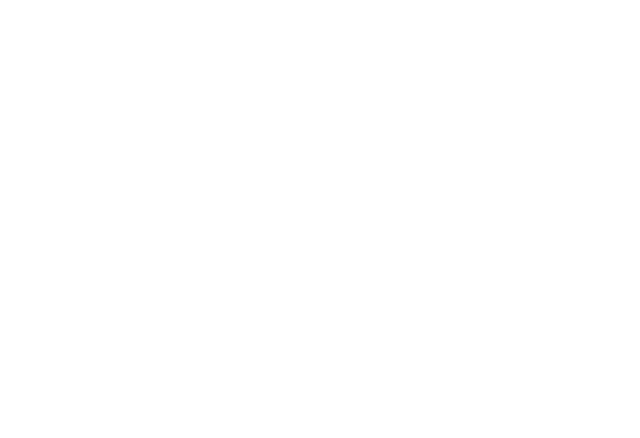
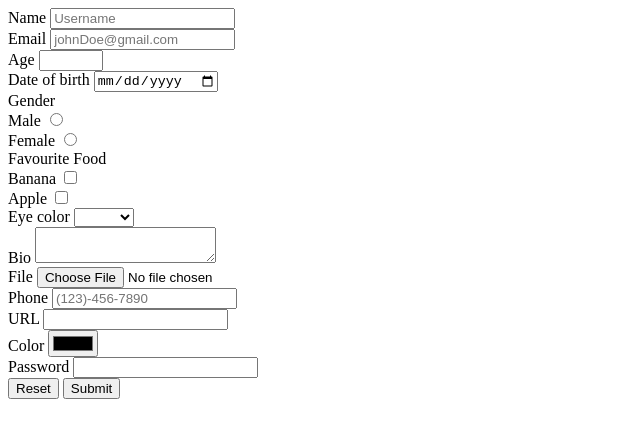
Before and after one commit to anandvpranavam/form2, a plain HTML site: page index.html in a window 1280 px wide. Shown: the whole page, without its empty margins (0-640 px from the left). Drawn offline with Linux system fonts and the light colour scheme.

Commit message:
reated a form outline and tried different input types

```diff
--- a/index.html
+++ b/index.html
@@ -1,11 +1,88 @@
 <!DOCTYPE html>
 <html lang="en">
+
 <head>
     <meta charset="UTF-8">
     <meta name="viewport" content="width=device-width, initial-scale=1.0">
     <title>My Form</title>
 </head>
+
 <body>
+    <form action="results.html" method="GET">
+        <div>
+            <label for="name">Name</label>
+            <input id="name" type="text" placeholder="Username" required>
+        </div>
+        <div>
+            <label for="email">Email</label>
+            <input id="email" type="email" placeholder="johnDoe@gmail.com" required>
+        </div>
+        <div>
+            <label for="age">Age</label>
+            <input id="age" type="number" min="1" max="100" required>
+        </div>
+        <div>
+            <label for="date">Date of birth</label>
+            <input id="date" type="date" min="1990-01-01" required>
+        </div>
+        <div>
+            Gender
+            <div>
+                <label for="male">Male</label>
+                <input id="male" name="gender" type="radio" value="male">
+            </div>
+            <div>
+                <label for="female">Female</label>
+                <input id="female" name="gender" type="radio" value="female">
+            </div>
+        </div>
+        <div>
+            Favourite Food
+            <div>
+                <label for="banana">Banana</label>
+                <input id="banana" name="banana" type="checkbox">
+            </div>
+            <div>
+                <label for="apple">Apple</label>
+                <input id="apple" name="apple" type="checkbox">
+            </div>
+        </div>
+        <div>
+            <label for="eyeColor">Eye color</label>
+            <select name="eyeColor" id="eyeColor">
+                <option> </option>
+                <option value="Brown">Brown</option>
+                <option value="Black">Black</option>
+                <option label="Blue" value="Blue"></option>
+            </select>
+        </div>
+        <div>
+            <label for="bio">Bio</label>
+            <textarea name="bio" id="bio"></textarea>
+        </div>
+        <div>
+            <label for="file">File</label>
+            <input id="file" type="file" name="file">
+        </div>
+        <div>
+            <label for="phone">Phone</label>
+            <input name="phone" type="tel" id="phone" placeholder="(123)-456-7890">
+        </div>
+        <div>
+            <label for="url">URL</label>
+            <input name="url" type="url" id="url">
+        </div>
+        <div>
+            <label for="color">Color</label>
+            <input name="color" type="color" id="color">
+        </div>
+        <div>
+            <label for="password">Password</label>
+            <input id="password" type="password" required>
+        </div>
+        <button type="reset">Reset</button>
+        <button type="submit">Submit</button>
+    </form>
+</body>
 
-</body>
 </html>
```
Also changed, not shown: results.html (added, +11 -0 lines).
